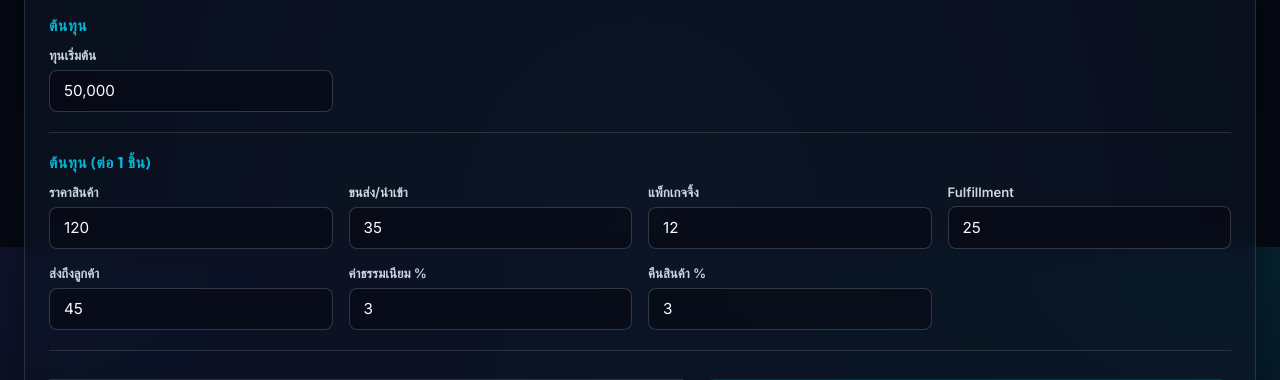
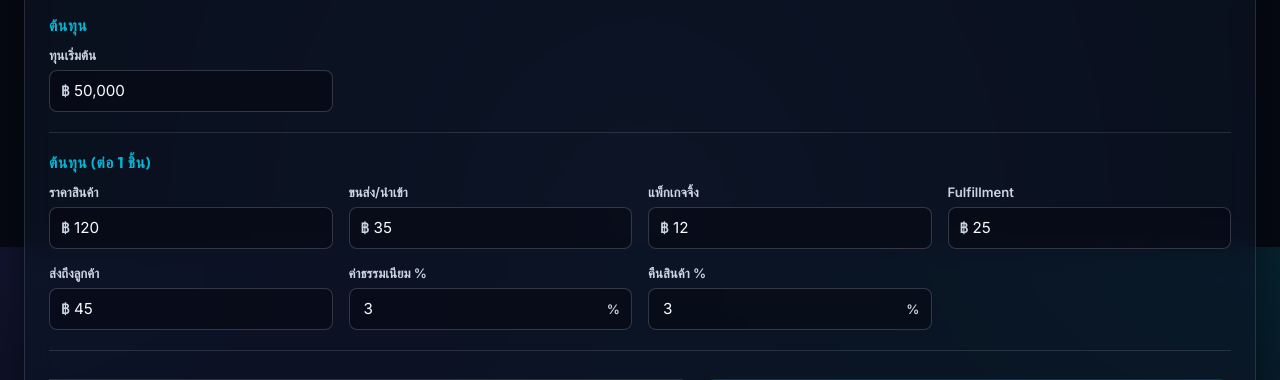
Before and after one commit to Thodsawas22/E-Commerce-Scaling, a Next.js app: page / in a window 1280 px wide. Shown: the part 553-933 px from the top of the page. Built offline with nearby package versions, Linux system fonts and the light colour scheme.

Commit message:
UI: Added inline unit prefixes and suffixes to input fields

```diff
--- a/app/globals.css
+++ b/app/globals.css
@@ -414,6 +414,31 @@ body.light-mode .section-title {
   grid-column: 1 / -1;
 }
 
+.field-input-wrapper {
+  position: relative;
+  display: flex;
+  align-items: center;
+  width: 100%;
+}
+
+.field-unit-prefix {
+  position: absolute;
+  left: 12px;
+  color: var(--text-muted);
+  font-weight: 600;
+  font-size: 0.95rem;
+  pointer-events: none;
+}
+
+.field-unit-suffix {
+  position: absolute;
+  right: 12px;
+  color: var(--text-muted);
+  font-weight: 600;
+  font-size: 0.95rem;
+  pointer-events: none;
+}
+
 .field span,
 .subhead h3 {
   color: var(--text-secondary);
--- a/app/page.tsx
+++ b/app/page.tsx
@@ -675,20 +675,20 @@ export default function Home() {
           <div className="input-section">
             <h3 className="section-title">ต้นทุน</h3>
             <div className="field-grid">
-              <NumberField formatThousands label="ทุนเริ่มต้น" value={inputs.startingCapital} onChange={(value) => setInput("startingCapital", value)} />
+              <NumberField formatThousands unit="฿" label="ทุนเริ่มต้น" value={inputs.startingCapital} onChange={(value) => setInput("startingCapital", value)} />
             </div>
           </div>
 
           <div className="input-section">
             <h3 className="section-title">ต้นทุน (ต่อ 1 ชิ้น)</h3>
             <div className="field-grid">
-              <NumberField label="ราคาสินค้า" value={inputs.productCost} onChange={(value) => setInput("productCost", value)} />
-              <NumberField label="ขนส่ง/นำเข้า" value={inputs.inboundShippingCost} onChange={(value) => setInput("inboundShippingCost", value)} />
-              <NumberField label="แพ็กเกจจิ้ง" value={inputs.packagingCost} onChange={(value) => setInput("packagingCost", value)} />
-              <NumberField label="Fulfillment" value={inputs.fulfillmentCost} onChange={(value) => setInput("fulfillmentCost", value)} />
-              <NumberField label="ส่งถึงลูกค้า" value={inputs.customerShippingCost} onChange={(value) => setInput("customerShippingCost", value)} />
-              <NumberField label="ค่าธรรมเนียม %" value={inputs.paymentFeePercent} onChange={(value) => setInput("paymentFeePercent", value)} />
-              <NumberField label="คืนสินค้า %" value={inputs.refundRate} onChange={(value) => setInput("refundRate", value)} />
+              <NumberField unit="฿" label="ราคาสินค้า" value={inputs.productCost} onChange={(value) => setInput("productCost", value)} />
+              <NumberField unit="฿" label="ขนส่ง/นำเข้า" value={inputs.inboundShippingCost} onChange={(value) => setInput("inboundShippingCost", value)} />
+              <NumberField unit="฿" label="แพ็กเกจจิ้ง" value={inputs.packagingCost} onChange={(value) => setInput("packagingCost", value)} />
+              <NumberField unit="฿" label="Fulfillment" value={inputs.fulfillmentCost} onChange={(value) => setInput("fulfillmentCost", value)} />
+              <NumberField unit="฿" label="ส่งถึงลูกค้า" value={inputs.customerShippingCost} onChange={(value) => setInput("customerShippingCost", value)} />
+              <NumberField unit="%" label="ค่าธรรมเนียม %" value={inputs.paymentFeePercent} onChange={(value) => setInput("paymentFeePercent", value)} />
+              <NumberField unit="%" label="คืนสินค้า %" value={inputs.refundRate} onChange={(value) => setInput("refundRate", value)} />
             </div>
           </div>
 
@@ -724,6 +724,8 @@ export default function Home() {
                     <option value="percentSale">% ยอดขาย</option>
                     <option value="monthly">ต่อเดือน</option>
                   </select>
+                  <div className="field-input-wrapper">
+                    {cost.type !== "percentSale" && <span className="field-unit-prefix">฿</span>}
                     <input
                       type="number"
                       value={cost.amount}
@@ -734,7 +736,13 @@ export default function Home() {
                           ),
                         )
                       }
+                      style={{
+                        paddingLeft: cost.type !== "percentSale" ? "24px" : "14px",
+                        paddingRight: cost.type === "percentSale" ? "24px" : "14px",
+                      }}
                     />
+                    {cost.type === "percentSale" && <span className="field-unit-suffix">%</span>}
+                  </div>
                   <button className="icon-button danger-button" onClick={() => removeExtraCost(cost.id)} aria-label="ลบต้นทุนอื่นๆ">
                     <Trash2 size={16} />
                   </button>
@@ -924,17 +932,21 @@ function NumberField({
   value,
   wide = false,
   formatThousands = false,
+  unit,
   onChange,
 }: {
   label: string;
   value: number;
   wide?: boolean;
   formatThousands?: boolean;
+  unit?: string;
   onChange: (value: number) => void;
 }) {
   return (
     <label className={`field ${wide ? "wide" : ""}`}>
       <span>{label}</span>
+      <div className="field-input-wrapper">
+        {unit === "฿" && <span className="field-unit-prefix">฿</span>}
         <input
           type={formatThousands ? "text" : "number"}
           inputMode={formatThousands ? "numeric" : undefined}
@@ -943,7 +955,13 @@ function NumberField({
             const rawValue = formatThousands ? event.target.value.replace(/[^\d.]/g, "") : event.target.value;
             onChange(clamp(Number(rawValue)));
           }}
+          style={{
+            paddingLeft: unit === "฿" ? "24px" : "14px",
+            paddingRight: unit === "%" ? "24px" : "14px",
+          }}
         />
+        {unit === "%" && <span className="field-unit-suffix">%</span>}
+      </div>
     </label>
   );
 }
```
Lines whose indentation alone changed are shown as unchanged.
